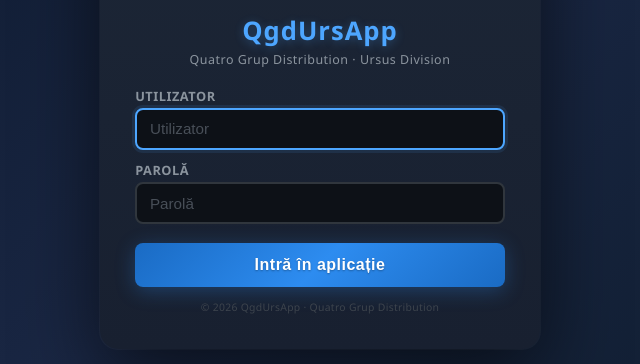
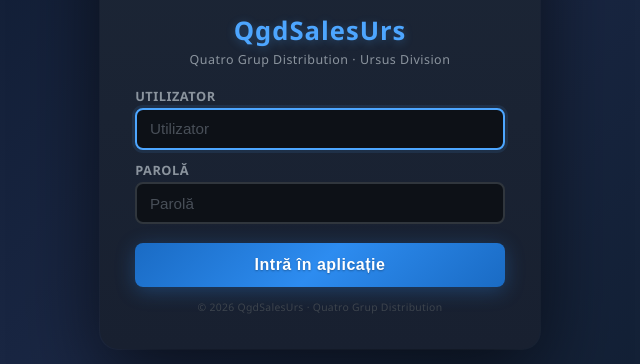
Before and after one commit to Stefan197999/QgdUrsApp, a website: page public/login.html in a window 1280 px wide. Shown: the part 281-645 px from the top of the page, 320-960 px from the left. Drawn offline with Linux system fonts and the light colour scheme.

Commit message:
Redenumit QgdUrsApp -> QgdSalesUrs in interfata

```diff
--- a/public/login.html
+++ b/public/login.html
@@ -3,7 +3,7 @@
 <head>
 <meta charset="UTF-8">
 <meta name="viewport" content="width=device-width, initial-scale=1.0">
-<title>QgdUrsApp - Login</title>
+<title>QgdSalesUrs - Login</title>
 <style>
 *{margin:0;padding:0;box-sizing:border-box}
 body{font-family:'Segoe UI',Arial,sans-serif;background:linear-gradient(135deg,#0a1628 0%,#1a2744 50%,#0d1b2a 100%);min-height:100vh;display:flex;align-items:center;justify-content:center;overflow:hidden}
@@ -57,7 +57,7 @@ button[type="submit"]:active{transform:translateY(0)}
   <div class="logo-area">
     <div class="icon">🍺</div>
   </div>
-  <h1>QgdUrsApp</h1>
+  <h1>QgdSalesUrs</h1>
   <p class="subtitle">Quatro Grup Distribution · Ursus Division</p>
 
   <form id="loginForm">
@@ -68,7 +68,7 @@ button[type="submit"]:active{transform:translateY(0)}
     <button type="submit">Intră în aplicație</button>
   </form>
   <p id="loginError" class="error"></p>
-  <p class="footer">© 2026 QgdUrsApp · Quatro Grup Distribution</p>
+  <p class="footer">© 2026 QgdSalesUrs · Quatro Grup Distribution</p>
 </div>
 
 <script>
```
Also changed, not shown: public/index.html (+3 -3 lines).
